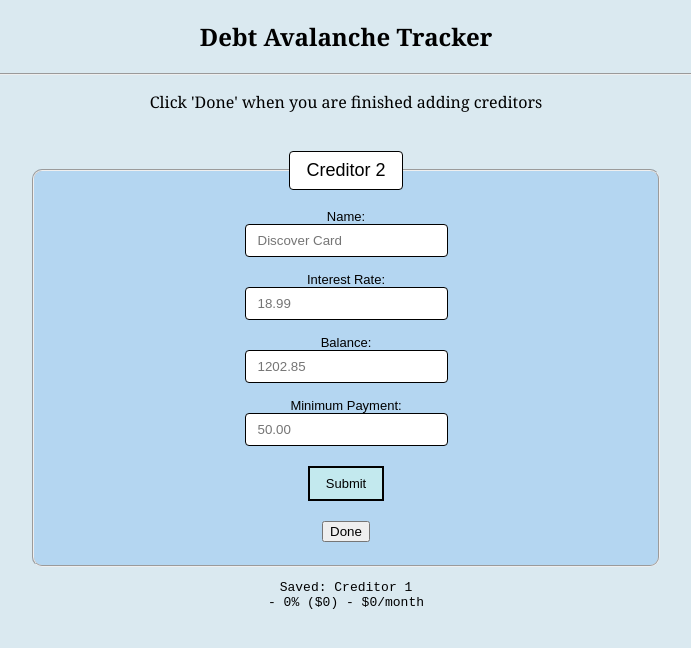
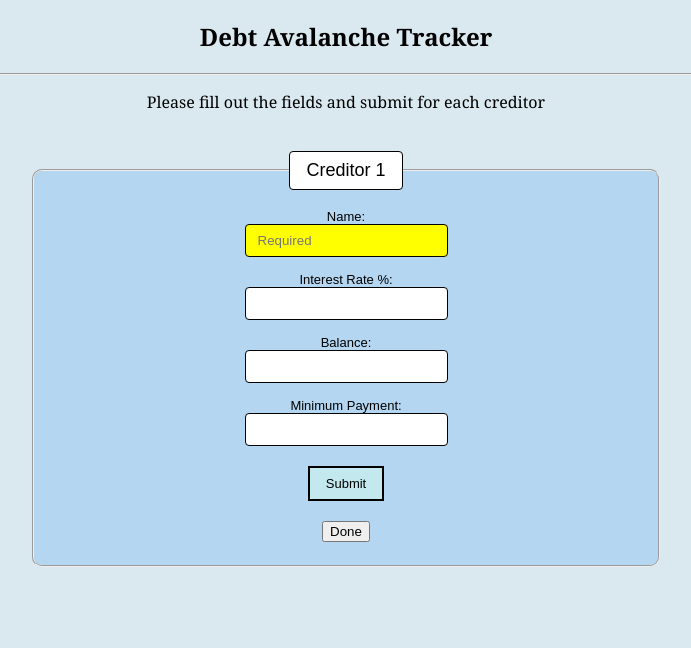
Before and after one commit to sixwi/prack-tiss, a plain HTML site: page Avalanche/add.html in a window 1280 px wide. Both pictures are taken after a click on the link "Submit". Shown: the whole page, without its empty margins (294-985 px from the left). Drawn offline with Linux system fonts and the light colour scheme.

Commit message:
Added form validation

```diff
--- a/Avalanche/add.html
+++ b/Avalanche/add.html
@@ -21,16 +21,16 @@
         <br>
         <legend id="creditor">Creditor 1</legend>
         <label for="name">Name:</label><br>
-        <input type="text" name="name" placeholder="Discover Card">
+        <input type="text" name="name" id="name">
         <br><br>
-        <label for="intRate">Interest Rate:</label><br>
-        <input type="text" name="intRate" placeholder="18.99">
+        <label for="intRate">Interest Rate %:</label><br>
+        <input type="text" name="intRate">
         <br><br>
         <label for="balance">Balance:</label><br>
-        <input type="text" name="balance" placeholder="1202.85">
+        <input type="text" name="balance">
         <br><br>
         <label for="payment">Minimum Payment:</label><br>
-        <input type="text" name="payment" placeholder="50.00">
+        <input type="text" name="payment">
         <br><br><br>
         <a class="butn2" onclick="getDebt()">Submit</a><br>
         <br><br>
@@ -49,32 +49,50 @@
     var arrayLen;
     var testText = "";
     var i;
-    var x;
+    var fi;
+    var x = 0;
     var legend = document.getElementById("creditor");
     var disp = "";
     var instruct = document.getElementById("instruct");
     var test = document.getElementById("test");
     var cred = [];
 
-    var add = (
-      function () {
-        var counter = 0;
-        return function () { counter += 1; return counter; }
-      }()
-    );
-
     function getDebt() {
-      x = add();
-      instruct.innerHTML =
-        "Click 'Done' when you are finished adding creditors";
-      legend.innerHTML = "Creditor " + (Number(x) + 1);
-      window["cred" + x] = [
+      x++;
+        window["cred" + x] = [
         document.forms["creditor"]["name"].value,
         Number(document.forms["creditor"]["intRate"].value),
         Number(document.forms["creditor"]["balance"].value),
         Number(document.forms["creditor"]["payment"].value)
       ];
-      document.getElementById("add").reset();
+      for (fi = 1; fi < 5; fi++) {
+        if (window["cred" + x][fi-1] == "") {
+          x--;
+          document.forms["creditor"].elements[fi].style.backgroundColor =
+           "yellow";
+           document.forms["creditor"].elements[fi].setAttribute("placeholder", "Required");
+          return;
+        }
+      }
+      for (fi = 2; fi < 5; fi++) {
+        if (isNaN(window["cred" + x][fi-1])) {
+          x--;
+          document.forms["creditor"].elements[fi].style.backgroundColor =
+           "yellow";
+           document.forms["creditor"].elements[fi].value = "";
+           document.forms["creditor"].elements[fi].setAttribute("placeholder", "number without symbols");
+          return;
+        }
+      }
+      document.forms["creditor"].reset();
+      for (fi = 1; fi < 5; fi++) {
+        document.forms["creditor"].elements[fi].style.backgroundColor =
+        "";
+        document.forms["creditor"].elements[fi].setAttribute("placeholder", "");
+      }
+      instruct.innerHTML =
+        "Click 'Done' when you are finished adding creditors";
+      legend.innerHTML = "Creditor " + (Number(x) + 1);
       test.innerHTML = "Saved: Creditor " + x + "<br>" +
         window["cred" + x][0] + " - " +
         window["cred" + x][1] + "% " + " ($" +
```
